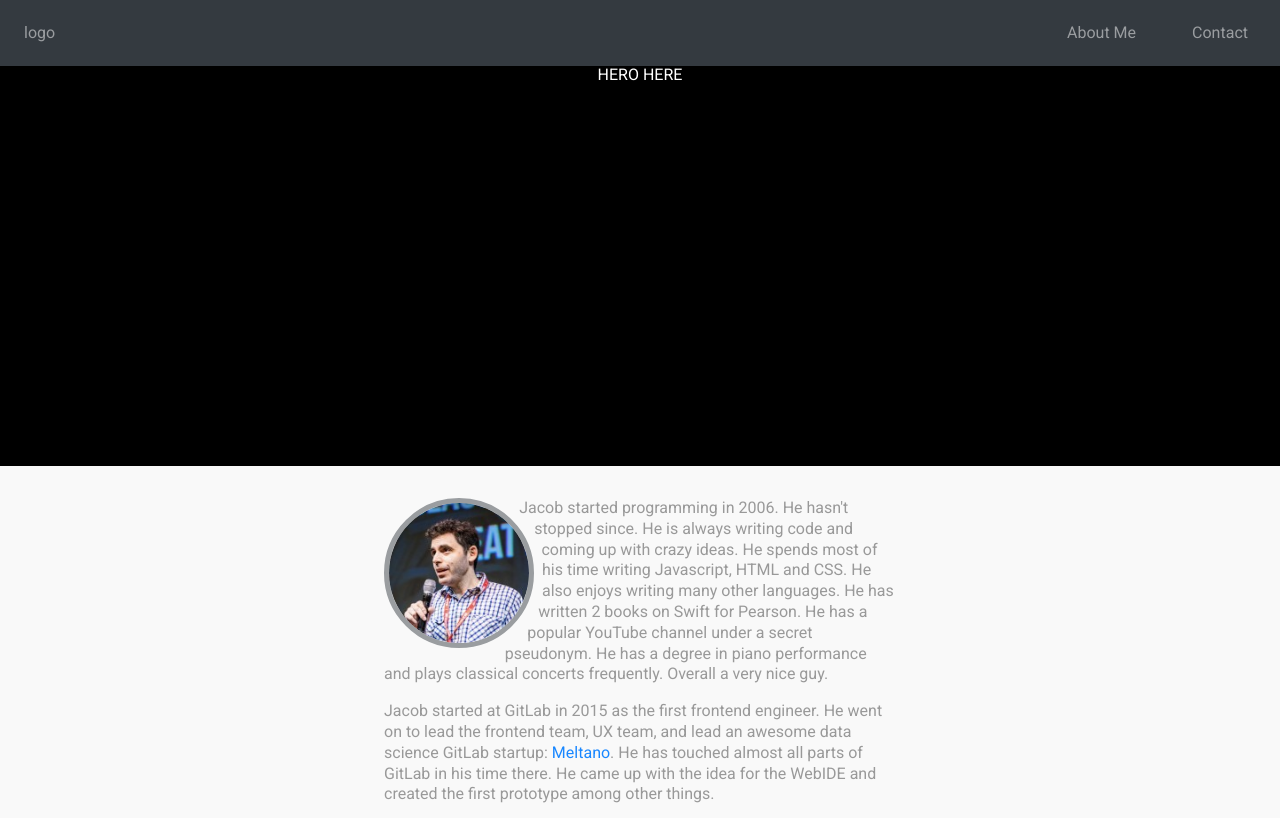
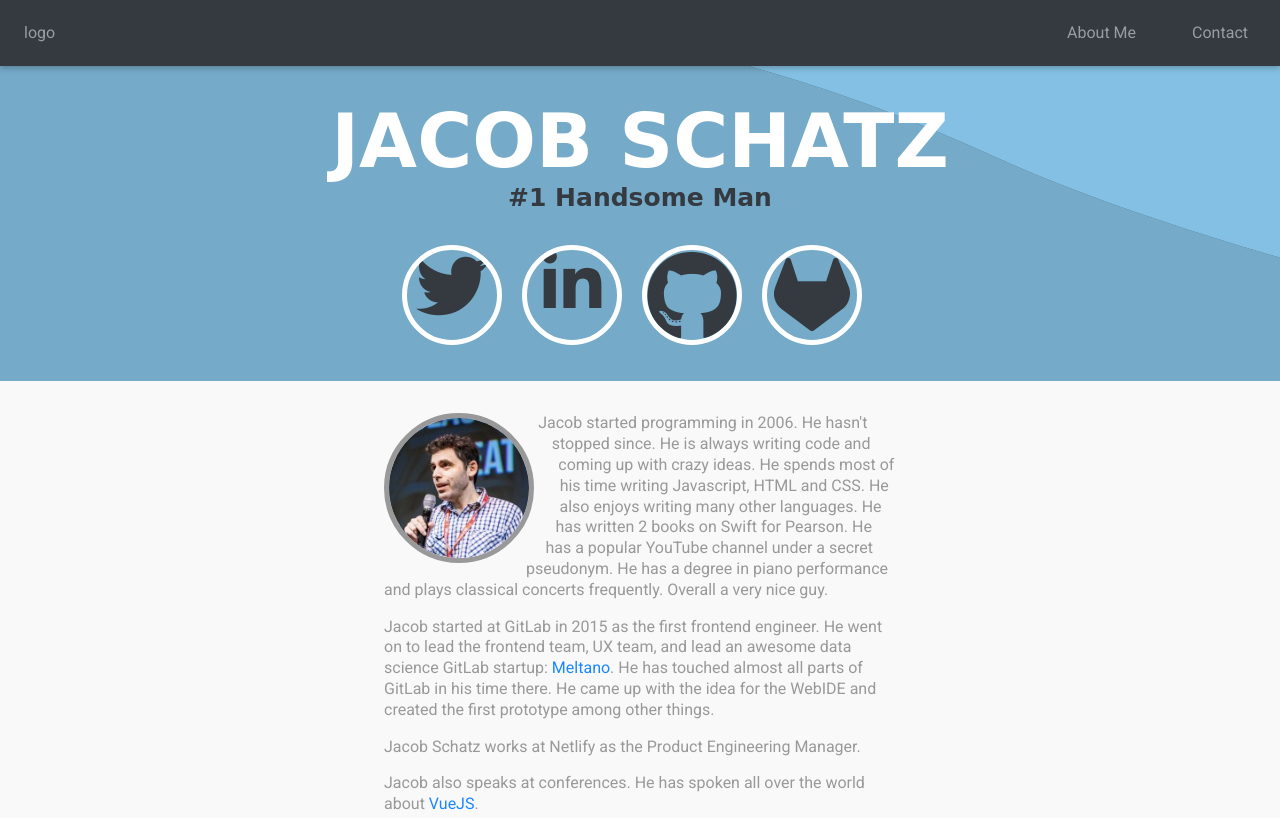
Before and after one commit to tls11/jschatz, a website built with webpack: page src/index.html in a window 1280 px wide. Shown: the top 818 px of the page. Built offline with nearby package versions, Linux system fonts and the light colour scheme; a web font is replaced by a local one.

Commit message:
build out hero, cleanup variables, etc

```diff
--- a/src/index.html
+++ b/src/index.html
@@ -4,7 +4,9 @@
   <meta charset="UTF-8">
   <meta name="viewport" content="width=device-width, initial-scale=1.0">
   <meta http-equiv="X-UA-Compatible" content="ie=edge">
-  <link href="https://fonts.googleapis.com/css?family=Concert+One|Lobster+Two|Roboto" rel="stylesheet">
+  <link href="https://fonts.googleapis.com/css?family=Coda:800|Concert+One|Roboto&display=swap" rel="stylesheet">
+  <script src="https://kit.fontawesome.com/42a38e52ed.js"></script>
+  <script src="https://cdnjs.cloudflare.com/ajax/libs/gsap/2.1.3/TweenMax.min.js"></script>
   <title>The Jacob Schatz Website</title>
 </head>
 <body>
@@ -13,13 +15,43 @@
       <div class="main-nav__burger"></div>
     </div>
     <ul class="main-nav__menu-content">
+      <!-- <li class="logo"><a href="#"><i class="fab fa-node-js"></i></a></li> -->
       <li class="logo"><a href="#">logo</a></li>
       <li><a href="#about-me" target="_self">About Me</a></li>
       <li><a href="#contact" target="_self">Contact</a></li>
     </ul>
   </nav>
   <div class="hero">
-    HERO HERE
+    <div class="hero__text">
+        <h1>JACOB SCHATZ</h1>
+        <h2>#1 Handsome Man</h2>
+    </div>
+    <div class="medals">
+      <a href="https://twitter.com/jakecodes" target="_blank">
+        <div class="frame">
+          <div class="logo-container"><i class="fab fa-twitter"></i></div>
+          <div class="avatar avatar--twitter"></div>
+        </div>
+      </a>
+      <a href="https://www.linkedin.com/in/jacob-schatz/" target="_blank">
+        <div class="frame">
+          <div class="logo-container"><i class="fab fa-linkedin-in"></i></div>
+          <div class="avatar avatar--linkedin"></div>
+        </div>
+      </a>
+      <a href="https://github.com/jschatz1" target="_blank">
+        <div class="frame">
+          <div class="logo-container"><i class="fab fa-github"></i></div>
+          <div class="avatar avatar--github"></div>
+        </div>
+      </a>
+      <a href="https://gitlab.com/jschatz1" target="_blank">
+        <div class="frame">
+          <div class="logo-container"><i class="fab fa-gitlab"></i></div>
+          <div class="avatar avatar--gitlab"></div>
+        </div>
+      </a>
+    </div>
   </div>
   <div>
     <section class="about-me">
--- a/src/index.js
+++ b/src/index.js
@@ -1,4 +1,7 @@
 import './styles/main.scss';
 import MobileMenu from './scripts/modules/MobileMenu';
+import Hero from './scripts/modules/Heroc';
+// import './scripts/modules/heros';
 
 const mobileMenu = new MobileMenu();
+const hero = new Hero();
--- /dev/null
+++ b/src/scripts/modules/Heroc.js
@@ -0,0 +1,42 @@
+class Hero {
+  constructor() {
+    this.frames = document.querySelectorAll('.frame');
+    this.events();
+  }
+
+  events() {
+    this.entranceAnimation();
+    this.setupMedals();
+  }
+
+  entranceAnimation() {
+    this.tlEntrance = new TimelineMax();
+    this.tlEntrance
+      .from('.hero__text', 1.2, { x: -1250 })
+      .staggerFrom('.frame', 1, { opacity: 0, scale: 0, y: 150 }, 0.2);
+  }
+
+  setupMedals() {
+    this.frames.forEach(frame => {
+      this.logo = frame.querySelector('.logo-container');
+      this.avatar = frame.querySelector('.avatar');
+
+      TweenMax.set(frame, { perspective: 1000 });
+      TweenMax.set(this.avatar, { rotationY: -180 });
+
+      frame.animation = this.createTlFlip(this.logo, this.avatar);
+      frame.addEventListener('mouseover', e => e.currentTarget.animation.play());
+      frame.addEventListener('mouseout', e =>  e.currentTarget.animation.reverse());
+    });
+  }
+
+  createTlFlip(logo, avatar) {
+    this.tlFlip = new TimelineMax({ paused: true });
+    this.tlFlip
+      .to(logo, .75, { rotationY: 180 })
+      .to(avatar, .75, { rotationY: 0 }, 0);
+    return this.tlFlip;
+  }
+}
+
+export default Hero;
--- /dev/null
+++ b/src/scripts/modules/heros.js
@@ -0,0 +1,27 @@
+const frames = document.querySelectorAll('.frame');
+
+const createTlFlip = (logo, avatar) => {
+  const tlFlip = new TimelineMax({ paused: true });
+  tlFlip
+    .to(logo, .75, { rotationY: 180 })
+    .to(avatar, .75, { rotationY: 0 }, 0);
+  return tlFlip;
+}
+
+frames.forEach(frame => {
+  const logo = frame.querySelector('.logo-container');
+  const avatar = frame.querySelector('.avatar');
+
+  TweenMax.set(frame, { perspective: 1000 });
+  TweenMax.set(avatar, { rotationY: -180 });
+
+  frame.animation = createTlFlip(logo, avatar);
+  frame.addEventListener('mouseover', e => e.currentTarget.animation.play());
+  frame.addEventListener('mouseout', e => e.currentTarget.animation.reverse());
+});
+
+// entrance animation
+const tlEntrance = new TimelineMax();
+tlEntrance
+  .from('.hero__text', 1.2, { x: -1250 })
+  .staggerFrom('.frame', 1, { opacity: 0, scale: 0, y: 150 }, 0.2);
--- a/src/styles/base/_global.scss
+++ b/src/styles/base/_global.scss
@@ -11,16 +11,16 @@ body {
   margin: 0;
   padding: 0;
   font-family: 'Roboto', sans-serif;
-  color: $primaryTextColor;
+  color: $gray;
 }
 
 a {
   text-decoration: none;
   &:link {
-    color: $linkColor;
+    color: $highlightBlue;
   }
   &:visited {
-    color: $linkColor;
+    color: $highlightBlue;
   }
 }
 
--- a/src/styles/base/_variables.scss
+++ b/src/styles/base/_variables.scss
@@ -1,8 +1,6 @@
-$navFootBGC: #343a40;
-$navFootColor: #9a9da0;
-$primaryTextColor: #999;
-$aboutMeBGC:#f9f9f9;
-$profileBorderColor: $navFootColor;
-$linkColor: #1987ff;
-$contactBGC: #23a2e3;
-$validBorderColor: $navFootBGC;
+$lightGray: #9a9da0;
+$gray: #999;
+$darkGray: #343a40;
+$primaryBlue: #84c0e3;
+$highlightBlue: #1987ff;
+$white: #fff;
--- a/src/styles/modules/_about-me.scss
+++ b/src/styles/modules/_about-me.scss
@@ -1,5 +1,5 @@
 .about-me {
-  background-color: $aboutMeBGC;
+  background-color: #f9f9f9;
   line-height: 1.3;
 
   #about-me {
@@ -10,13 +10,13 @@
   }
 
   &__profile-pic {
-    border: 5px solid $profileBorderColor;
+    border: 5px solid $gray;
     border-radius: 50%;
     float: left;
     width: 150px;
     height: 150px;
     margin: {
-      right: 8px;
+      right: 30px;
       bottom: 5px;
     }
     shape-outside: circle(51%);
--- a/src/styles/modules/_contact.scss
+++ b/src/styles/modules/_contact.scss
@@ -1,6 +1,6 @@
 .contact {
-  color: #fff;
-  background-color: $contactBGC;
+  color: $white;
+  background-color: $primaryBlue;
 
   label {
     display: block;
@@ -22,7 +22,7 @@
   }
 
   %valid {
-    border: 2px solid $validBorderColor;
+    border: 2px solid $darkGray;
   }
 
   %focus {
@@ -58,11 +58,18 @@
       @extend %focus;
     }
     &[type="submit"] {
+      background-color: $white;
+      font-weight: 400;
+      cursor: pointer;
+      user-select: text;
+      border: 1px solid transparent;
+      padding: .375rem .75rem;
+      line-height: 1.5;
       border: {
         radius: 5px;
-        color: $validBorderColor;
+        color: $darkGray;
       }
-      margin: 0 15px;
+
     }
   }
 
--- a/src/styles/modules/_footer.scss
+++ b/src/styles/modules/_footer.scss
@@ -3,9 +3,8 @@
   flex-direction: column;
   align-items: center;
   padding: 5px;
-  background-color: $navFootBGC;
-  color: $navFootColor;
-
+  background-color: $darkGray;
+  color: $lightGray;
   .attribution {
     font-size: 70%;
   }
--- a/src/styles/modules/_hero.scss
+++ b/src/styles/modules/_hero.scss
@@ -1,6 +1,105 @@
 .hero {
-  height: 25rem;
   text-align: center;
-  background-color: black;
-  color: white;
+  background-image: url('../../images/header-bg.svg');
+  background-size: cover;
+  overflow: hidden;
+
+  &__text {
+    margin: 2rem 0;
+  }
+
+  %hero-text {
+    font-family: 'Coda', cursive;
+    margin: 0;
+    padding: 0;
+  }
+
+  h1 {
+    @extend %hero-text;
+    font-size: 75px;
+    color: $white;
+  }
+
+  h2 {
+    @extend %hero-text;
+    font-size: 25px;
+    color: $darkGray;
+  }
+
+  .medals {
+    padding-bottom: 2rem;
+  }
+
+  .frame {
+    display: inline-block;
+    position: relative;
+    width: 100px;
+    height: 100px;
+    border: 5px solid $white;
+    border-radius: 50%;
+    margin-right: 1rem;
+    color: $darkGray;
+    overflow: hidden;
+
+    .avatar {
+      position:absolute;
+      height: 100%;
+      width: 100%;
+      backface-visibility: hidden;
+      border-radius: 50%;
+    }
+
+    .avatar--twitter {
+      background:url('../../images/js-twitter.jpg');
+      background-size: cover;
+    }
+    .avatar--linkedin {
+      background:url('../../images/js-linkedIn.jpg');
+      background-size: cover;
+    }
+    .avatar--github {
+      background:url('../../images/js-github.jpg');
+      background-size: cover;
+    }
+    .avatar--gitlab {
+      background:url('../../images/js-gitlab.png');
+      background-size: cover;
+    }
+
+    %absolutely-centered {
+      position: absolute;
+      top: 0;
+      right: 0;
+      bottom: 0;
+      left: 0;
+      margin: auto;
+    }
+
+    .logo-container {
+      @extend %absolutely-centered;
+      backface-visibility: hidden;
+    }
+
+    .fa-twitter {
+      @extend %absolutely-centered;
+      font-size: 72px;
+    }
+
+    .fa-linkedin-in {
+      @extend %absolutely-centered;
+      font-size: 67px;
+    }
+
+    .fa-github {
+      @extend %absolutely-centered;
+      font-size: 92px;
+      left: -1;
+    }
+
+    .fa-gitlab {
+      @extend %absolutely-centered;
+      font-size: 76px;
+      top: 7px;
+    }
+  }
 }
--- a/src/styles/modules/_main-nav.scss
+++ b/src/styles/modules/_main-nav.scss
@@ -5,7 +5,8 @@
   height: 66px;
   max-height: 66px;
   padding-top: 1px;
-  background-color: $navFootBGC;
+  background-color: $darkGray;
+  box-shadow: 0 2px 6px rgba(0,0,0,0.26);
 
   &__menu-content {
     display: flex;
@@ -15,7 +16,7 @@
     padding-left: 0;
     margin: 0;
     max-height: 0;
-    background-color: $navFootBGC;
+    background-color: $darkGray;
     transition: max-height 0.2s ease-out;
 
     &.opened {
@@ -32,7 +33,11 @@
   }
 
   a {
-    color: $navFootColor;
+    color: $lightGray;
+  }
+
+  .fa-node-js {
+    font-size: 45px;
   }
 
   // -----------burger menu
@@ -42,7 +47,7 @@
     left: 0;
     width: 20px;
     height: 3px;
-    background-color: $navFootColor;
+    background-color: $lightGray;
     border-radius: 5px;
     transition: transform .3s ease-out;
   }
--- a/webpack.config.js
+++ b/webpack.config.js
@@ -37,6 +37,9 @@ module.exports = {
         exclude: /node_modules/,
         use: {
           loader: 'babel-loader',
+          options: {
+            presets: ['@babel/preset-env'],
+          },
         },
       },
       {
```
Also changed, not shown: src/images/favicon.ico (added), src/images/header-bg.svg (added), src/images/js-github.jpg (added), src/images/js-gitlab.png (added), src/images/js-linkedIn.jpg (added), src/images/js-twitter.jpg (added).
